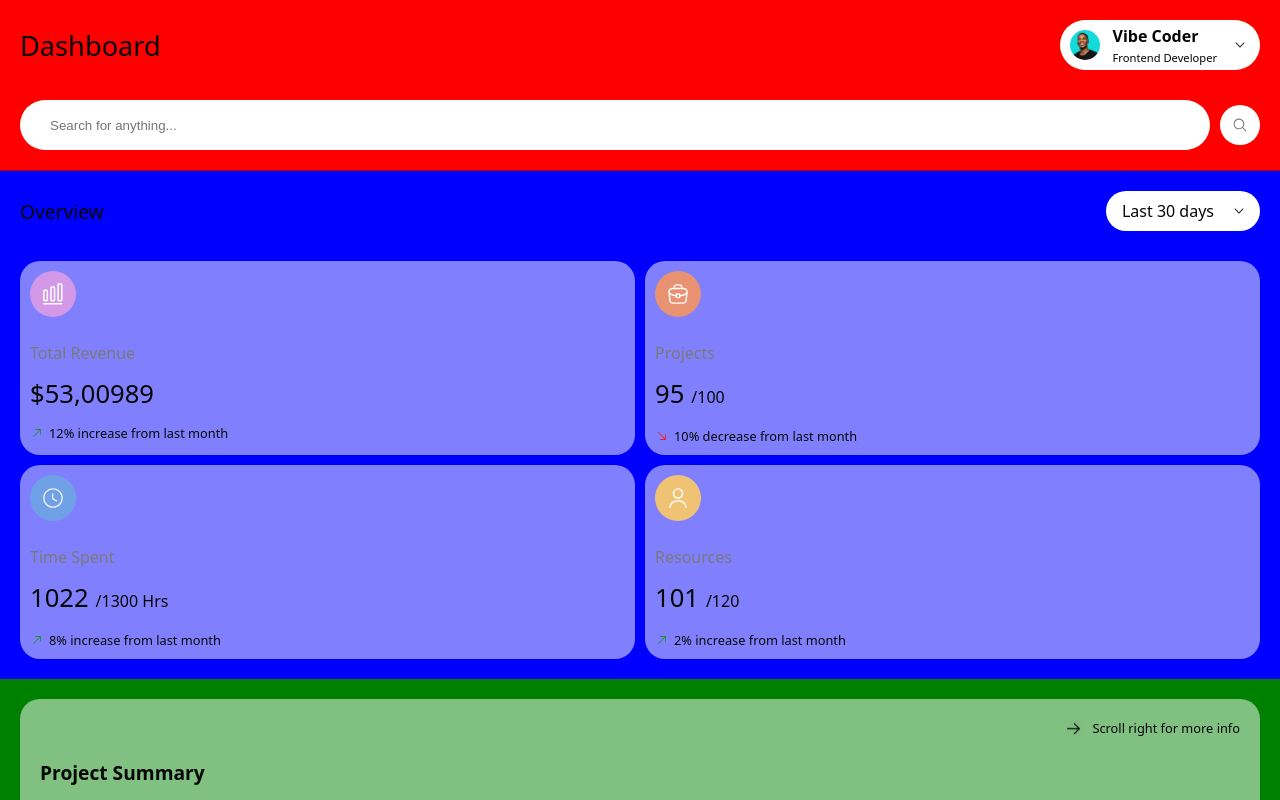
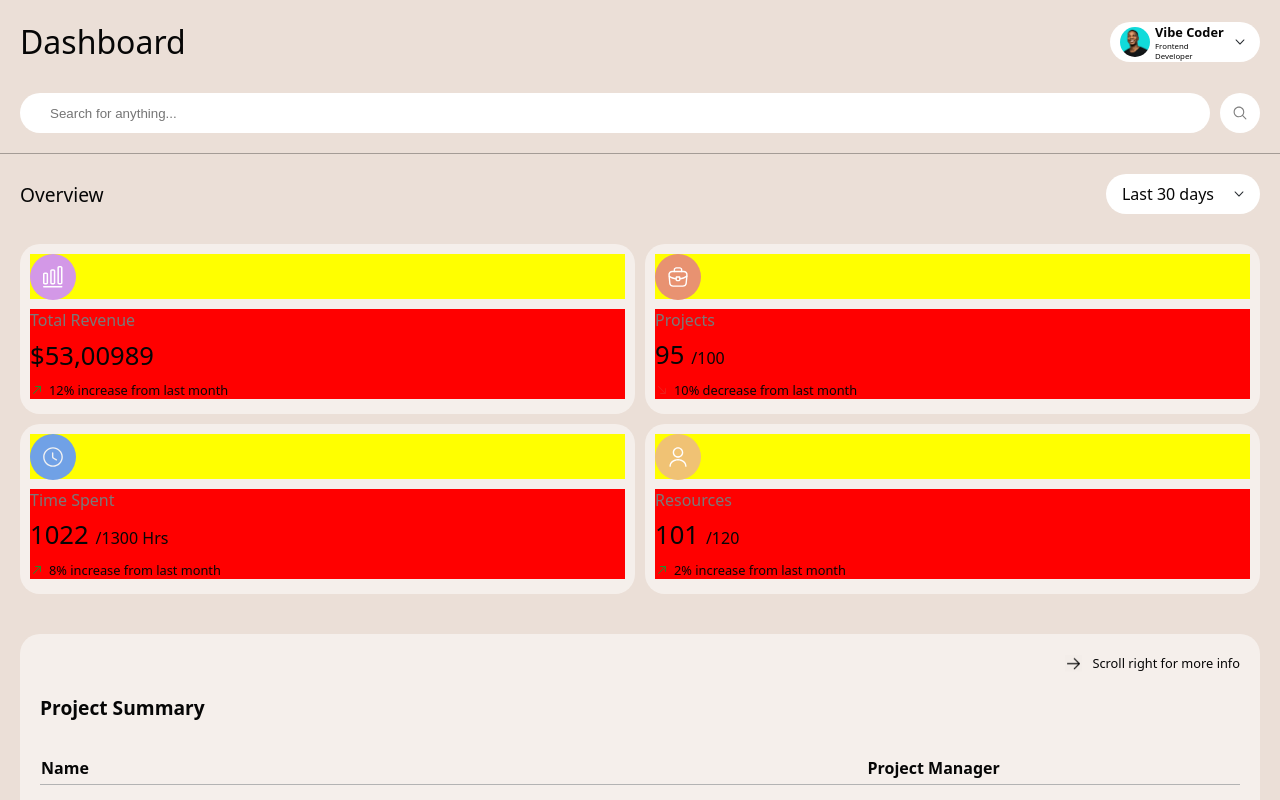
Before and after one commit to vibe-coder/promage-dashboard-main, a React (Create React App) app in the folder promage-dashboard/: page / in a window 1280 px wide. Shown: the top 800 px of the page. Built offline with nearby package versions, Linux system fonts and the light colour scheme.

Commit message:
Adjusting for the smallest screen

```diff
--- a/promage-dashboard/src/Dashboard-Components/SCSS/Compnent-Container.scss
+++ b/promage-dashboard/src/Dashboard-Components/SCSS/Compnent-Container.scss
@@ -7,7 +7,7 @@
 
 // **************** MOBILE VIEW
 
-@media (min-width: 360px) {
+@media (min-width: 320px) {
   .component-container{
     background-color: #EBDFD7;
     // padding: 20px;
--- a/promage-dashboard/src/Dashboard-Components/SCSS/Header.scss
+++ b/promage-dashboard/src/Dashboard-Components/SCSS/Header.scss
@@ -6,13 +6,13 @@
 // ************* Mobile View
 
 
-@media (min-width: 360px){
+@media (min-width: 320px){
   .header-container{
     border-bottom: solid 1px rgba(0, 0, 0, .3);
     padding: 20px;
     padding-bottom: 20px;
     // margin-bottom: 30px;
-    background-color: red;
+    // background-color: red;
 
     // **************** Header Wrapper
 
@@ -24,7 +24,8 @@
       margin-bottom: 30px;
 
       .dashboard{
-        font-size: 1.7rem;
+        // font-size: 1.7rem;
+        font-size: calc(1vw + 1.2rem);
         font-weight: 500;
         margin: 0;
       }
@@ -32,8 +33,8 @@
       .bio-wrapper{
         background-color: rgba(255, 255, 255, 1);
         display: flex;
-        height: 30px;
-        width: 180px;
+        height: 20px;
+        width: 130px;
         border-radius: 40px;
         align-items: center;
         padding: 10px;
@@ -43,7 +44,7 @@
           height: 30px;
           width: 30px;
           border-radius: 20px;
-          margin-right: 5px;
+          margin-right: 0px;
 
           .user-image{
             width: 100%;
@@ -54,17 +55,19 @@
         }
 
         .name{
-          width: 110px;
+          width: 70px;
+          // background-color: red;
 
           h3,p{
             margin: 0;
           }
           h3{
-            font-size: 1rem;
-            margin-bottom: 3px;
+
+            font-size: .8rem;
+            // margin-bottom: 3px;
           }
           p{
-            font-size: .7rem;
+            font-size: .49rem;
           }
         }
 
@@ -95,7 +98,7 @@
 
 
         .search-input{
-          height: 30px;
+          height: 20px;
           // width: 290px;
           flex: 1;
           border: none;
--- a/promage-dashboard/src/Dashboard-Components/SCSS/Overview.scss
+++ b/promage-dashboard/src/Dashboard-Components/SCSS/Overview.scss
@@ -5,11 +5,11 @@
 }
 
 
-@media (min-width: 360px) {
+@media (min-width: 320px) {
 
   .overview-container{
     padding: 20px;
-    background-color:  blue;
+    // background-color:  blue;
     // margin-bottom: 10px;
 
     .overview-header{
@@ -56,19 +56,28 @@
         padding: 10px;
         width: 40%;
         flex-grow: 1;
+        height: 150px;
 
         .icon-1{
-          margin-bottom: 20px;
+          background-color: YELLOW;
+          height: 30%;
+          margin-bottom: 10px;
         }
 
         // * Figure Wrapper
 
         .figure-wrapper{
+          background-color: red;
+          display: flex;
+          flex-direction: column;
+          justify-content: space-between;
+          height: 60%;
+
           p{
             font-weight: 400;
             color: #797979;
             margin: 0;
-            margin-bottom: 20px;
+            // margin-bottom: 20px;
             font-size: 1rem;
           }
 
@@ -89,7 +98,7 @@
           .description-wrapper{
             display: flex;
             gap: 5px;
-            margin-top: 20px;
+            // margin-top: 20px;
             align-items: center;
 
             p{
--- a/promage-dashboard/src/Dashboard-Components/SCSS/Project-Summary.scss
+++ b/promage-dashboard/src/Dashboard-Components/SCSS/Project-Summary.scss
@@ -1,11 +1,11 @@
-@media (min-width: 368px) {
+@media (min-width: 320px) {
   .project-summary-container{
     display: flex;
     flex-direction: column;
     gap: 10px;
     // margin-bottom: 90px;
     padding: 20px;
-    background-color: green;
+    // background-color: green;
 
     .summary-wrapper{
       background-color: rgba(255, 255, 255, .5);
--- a/promage-dashboard/src/Dashboard-Components/SCSS/Task.scss
+++ b/promage-dashboard/src/Dashboard-Components/SCSS/Task.scss
@@ -5,14 +5,14 @@
 }
 
 
-@media (min-width: 360px) {
+@media (min-width: 320px) {
   .task-container{
     // background-color: red;
     display: flex;
     flex-direction: column;
     gap: 10px;
     padding: 20px;
-    background-color: #E65F2B;
+    // background-color: #E65F2B;
 
     // * DAILY TASK
 
@@ -143,7 +143,7 @@
     }
 
 
-    // ** PROJECTS WORKLOAD
+    // ************************************************* PROJECTS WORKLOAD
 
     .project-workload-wrapper{
       background-color: rgba(255, 255, 255, .5);
@@ -157,7 +157,7 @@
         margin-bottom: 20px;
 
         h3{
-          font-size: 1.2rem;
+          font-size: 1rem;
           font-weight: 600;
           margin: 0;
         }
@@ -165,7 +165,7 @@
         div{
           display: flex;
           align-items: center;
-          background-color: rgba($color: #ffffff, $alpha: 1.0);
+          background-color: rgba($color: #ffffff, $alpha: 1);
           height: 40px;
           padding: 0 15px;
           border-radius: 20px;
```
